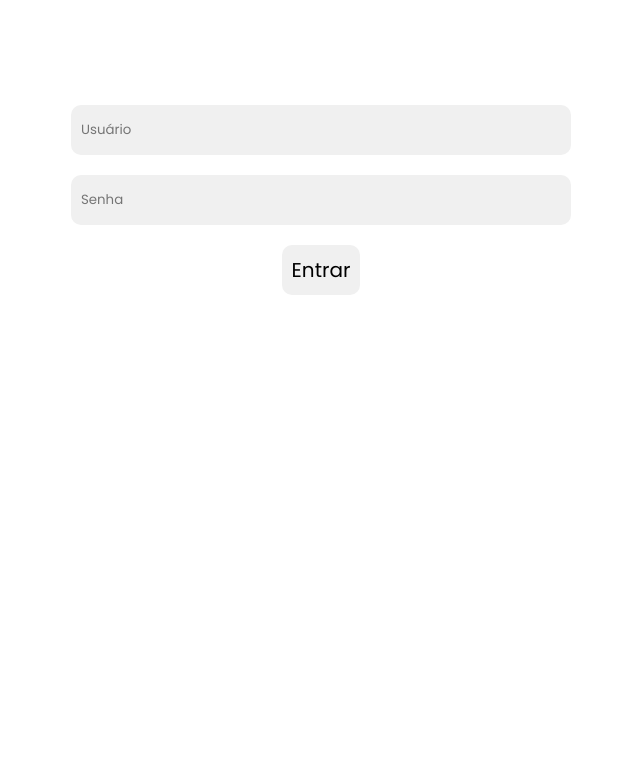
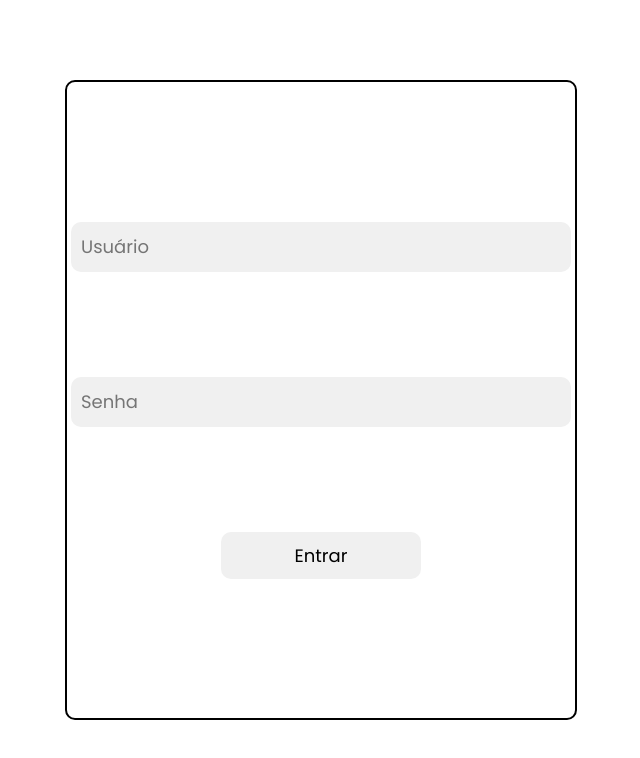
Before and after one commit to profJoseBraz/exemplos-react-aulas-web, a React (Vite) app: page / in a window 1280 px wide. Shown: the top 758 px of the page, without its empty margins (319-959 px from the left). Built offline with nearby package versions, Linux system fonts and the light colour scheme.

Commit message:
refactor

```diff
--- a/src/App.css
+++ b/src/App.css
@@ -1,7 +1,7 @@
-*{
+* {
     margin: 0;
     padding: 0;
     box-sizing: border-box;
     font-family: "Poppins";
-    /* font-size: 18px; */
+    font-size: 18px;
 }
--- a/src/assets/components/MyButton.module.css
+++ b/src/assets/components/MyButton.module.css
@@ -1,14 +1,13 @@
-.MyButton{
+.MyButton {
     border: none;
     border-radius: 10px;
     padding: 10px;
     cursor: pointer;
     transition: 0.5s;
-    margin: 10px;
     width: fit-content;
     height: fit-content;
 }
 
-.MyButton:hover{
+.MyButton:hover {
     transform: scale(1.05);
 }
--- a/src/assets/components/MyCount.tsx
+++ b/src/assets/components/MyCount.tsx
@@ -1,12 +1,19 @@
-import { ReactNode } from "react";
+import { CSSProperties, ReactNode } from "react";
 import style from "./MyCount.module.css";
 
 interface Props {
     children: ReactNode;
+    style: CSSProperties;
 }
 
-function MyCount({ children }: Props) {
-    return <h1 className={style.MyCount}>{children}</h1>;
+function MyCount(props: Props) {
+    return (
+        <h1
+        className={style.MyCount}
+        style={props.style}>
+            {props.children}
+        </h1>
+    );
 }
 
 export default MyCount;
--- a/src/assets/components/MyInput.module.css
+++ b/src/assets/components/MyInput.module.css
@@ -1,10 +1,14 @@
-.MyInput{
+.MyInput {
     width: fit-content;
     height: fit-content;
-    margin: 10px;
     border-radius: 10px;
     text-indent: 10px;
     border: none;
     outline: none;
     transition: 0.5s;
+    font-size: 18px;
 }
+
+.MyInput:focus::placeholder {
+    color: var(--placeholder-color);
+}
--- a/src/assets/components/MyInput.tsx
+++ b/src/assets/components/MyInput.tsx
@@ -5,6 +5,7 @@ interface Props {
     type: string;
     value?: string;
     placeholder?: string;
+    placeholderFocusedColor: string;
 
     style?: CSSProperties;
     focusStyle?: CSSProperties;
@@ -25,15 +26,10 @@ function MyInput(props: Props) {
         setIsFocused(false);
     };
 
-    // const placeHolder = `::placeholder {${
-    //     isFocused
-    //         ? `color: red`
-    //         : `color: blue`
-    // }}`;
-
-    const combinedStyle: CSSProperties = {
+    const styles = {
         ...props.style,
         ...(isFocused && props.focusStyle),
+        "--placeholder-color": `${props.placeholderFocusedColor}`,
     };
 
     return (
@@ -42,14 +38,20 @@ function MyInput(props: Props) {
                 className={style.MyInput}
                 type={props.type}
                 placeholder={props.placeholder}
-                style={combinedStyle}
+                style={styles}
                 onFocus={handleFocus}
                 onBlur={handleBlur}
                 onChange={props.onChange}
                 value={props.value}
             />
 
-            {/* <style>{placeHolder}</style> */}
+            <style>
+                {`
+                    :focus::placeholder {
+                        color: ${props.placeholderFocusedColor};
+                    }`
+                }
+            </style>
         </>
     );
 }
--- a/src/assets/components/MyMiniForm.tsx
+++ b/src/assets/components/MyMiniForm.tsx
@@ -16,17 +16,27 @@ function MyMiniForm({ inputValue, onButtonClick, onInputChange }: Props) {
             <MyInput
                 type="text"
                 placeholder="Digite algo"
+                placeholderFocusedColor="white"
                 onChange={onInputChange}
                 value={inputValue}
                 style={{
-                    width: '500px',
-                    height: '50px'
+                    width: "500px",
+                    height: "50px",
+                    fontSize: "18px",
+                    margin: "10px 5px"
                 }}
                 focusStyle={{
-                    backgroundColor: '#8b129d'
+                    backgroundColor: "#8b129d",
+                    color: "white",
                 }}
             />
-            <MyButton onClick={onButtonClick} style={{height: '50px'}}>
+            <MyButton
+                onClick={onButtonClick}
+                style={{
+                    height: "50px",
+                    fontSize: "18px"
+                }}
+            >
                 adicionar
             </MyButton>
         </div>
--- a/src/assets/components/MyTitle.tsx
+++ b/src/assets/components/MyTitle.tsx
@@ -1,12 +1,20 @@
-import { ReactNode } from "react";
+import { CSSProperties, ReactNode } from "react";
 import style from "./MyTitle.module.css";
 
 interface Props {
     children: ReactNode;
+    style?: CSSProperties;
 }
 
-function MyTitle({ children }: Props) {
-    return <h1 className={style.MyTitle}>{children}</h1>;
+function MyTitle(props: Props) {
+    return (
+        <h1
+        className={style.MyTitle}
+        style={props.style}
+        >
+            {props.children}
+        </h1>
+    );
 }
 
 export default MyTitle;
--- a/src/assets/pages/Login.module.css
+++ b/src/assets/pages/Login.module.css
@@ -1,18 +1,20 @@
-.LoginContainer{
+.LoginContainer {
     /* background-color: red; */
     width: 100vw;
     height: 100vh;
     display: flex;
     justify-content: center;
+    align-items: center;
 }
 
-.LoginForm{
-    height: 50%;
-    width: 50%;
+.LoginForm {
+    height: 80%;
+    width: 40%;
     display: flex;
     flex-direction: column;
     align-items: center;
     justify-content: center;
     /* background-color: blue; */
+    border: 2px solid;
     border-radius: 10px;
 }
--- a/src/assets/pages/Login.tsx
+++ b/src/assets/pages/Login.tsx
@@ -4,7 +4,7 @@ import MyInput from "../components/MyInput";
 import { useNavigate } from "react-router-dom";
 import { useCookies } from "react-cookie";
 // import './Login.css'
-import Style from "./Login.module.css"
+import Style from "./Login.module.css";
 
 function Login() {
     const [user, setUser] = useState("");
@@ -43,41 +43,49 @@ function Login() {
                 <MyInput
                     type="text"
                     placeholder="Usuário"
+                    placeholderFocusedColor="white"
                     onChange={handleUserOnChange}
                     value={loginFail ? "" : user}
                     style={{
-                        width: '500px',
-                        height: '50px',
-                        backgroundColor: '#f0f0f0'
+                        width: "500px",
+                        height: "50px",
+                        backgroundColor: "#f0f0f0",
+                        margin: "5px"
                     }}
                     focusStyle={{
-                        backgroundColor: 'red',
+                        backgroundColor: "gray",
+                        color: "white",
                     }}
                 />
 
                 <MyInput
                     type="password"
                     placeholder="Senha"
+                    placeholderFocusedColor="white"
                     onChange={handlePasswordOnChange}
                     value={loginFail ? "" : password}
                     style={{
-                        width: '500px',
-                        height: '50px',
-                        backgroundColor: '#f0f0f0'
+                        width: "500px",
+                        height: "50px",
+                        backgroundColor: "#f0f0f0",
+                        margin: "100px 0"
                     }}
                     focusStyle={{
-                        backgroundColor: 'red',
+                        backgroundColor: "gray",
+                        color: "white",
                     }}
                 />
 
                 <MyButton
                     onClick={handleOnClick}
                     style={{
-                        fontSize: '20px',
-                        width: 'fit-content',
-                        backgroundColor: '#f0f0f0'
+                        width: "200px",
+                        backgroundColor: "#f0f0f0",
+                        margin: "5px"
                     }}
-                >Entrar</MyButton>
+                >
+                    Entrar
+                </MyButton>
             </div>
         </div>
     );
--- a/src/assets/pages/ToDoList.css
+++ b/src/assets/pages/ToDoList.css
@@ -22,6 +22,7 @@
     padding: 10px;
     display: flex;
     justify-content: space-between;
+    align-items: end;
 }
 
 .form-container {
@@ -70,7 +71,7 @@
 }
 
 /* Mudar para novo componente de alert */
-.message{
+.message {
     position: absolute;
     top: 0;
     right: 0;
@@ -83,30 +84,34 @@
     /* visibility: hidden; */
 }
 
-.message-in{
+.message-in {
     animation: message-in 0.5s;
 }
 
-.message-out{
+.message-out {
     animation: message-out 0.5s;
     animation-fill-mode: forwards
 }
 
-@keyframes message-in{
-    from{
+@keyframes message-in {
+    from {
         opacity: 0;
         visibility: hidden;
-    }to{
+    }
+
+    to {
         opacity: 1;
         visibility: visible;
     }
 }
 
-@keyframes message-out{
-    from{
+@keyframes message-out {
+    from {
         opacity: 1;
         visibility: visible;
-    }to{
+    }
+
+    to {
         opacity: 0;
         visibility: hidden;
     }
--- a/src/assets/pages/ToDoList.tsx
+++ b/src/assets/pages/ToDoList.tsx
@@ -164,9 +164,17 @@ function ToDoList() {
                 <div className="items">
                     <div className="title">
                         {/* <h1>Meus itens</h1> */}
-                        <MyTitle>Meus itens</MyTitle>
+                        <MyTitle
+                            style={{fontSize: "24px"}}
+                        >
+                            Meus itens
+                        </MyTitle>
                         {/* <h1>Itens adicionados: {items.length}</h1> */}
-                        <MyCount>
+                        <MyCount
+                            style={{
+                                fontSize:"24px"
+                            }}
+                        >
                             Itens adicionados:{" "}
                             {items.length > 0 ? items.length : "Lista vazia"}
                         </MyCount>
@@ -186,7 +194,8 @@ function ToDoList() {
                                     handleOnRemoveItem(index)
                                     /*handleOnRemoveItemSimple(index);*/
                                 }}
-                            >{item}
+                            >
+                                {item}
                             </MyItem>
                         </div>
                     ))}
```
Also changed, not shown: src/assets/components/MyItem.tsx (+23 -24 lines).
